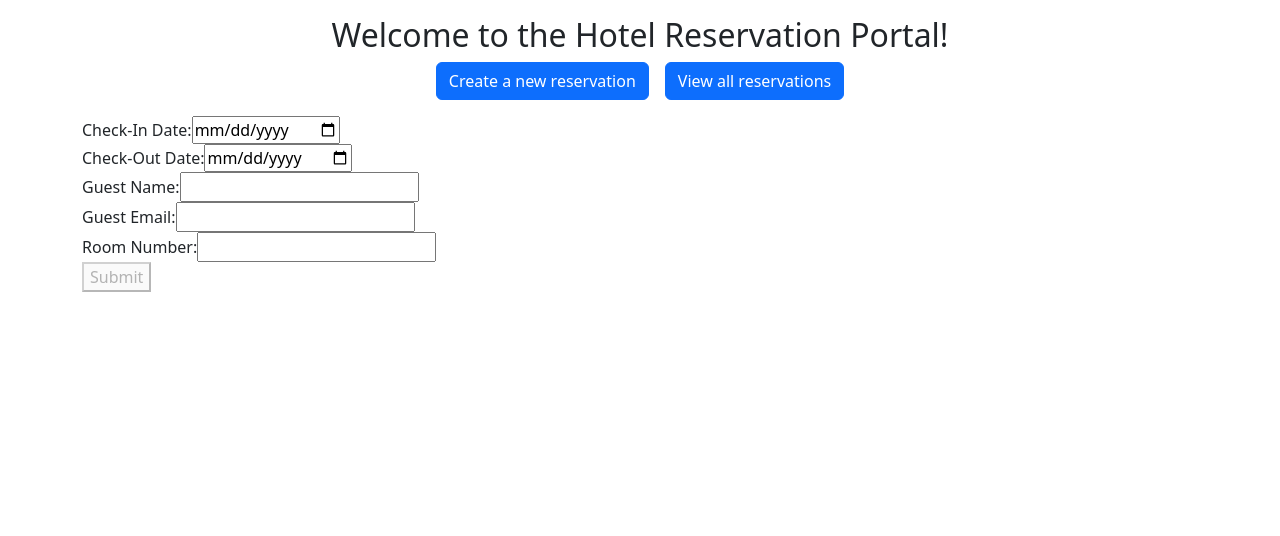
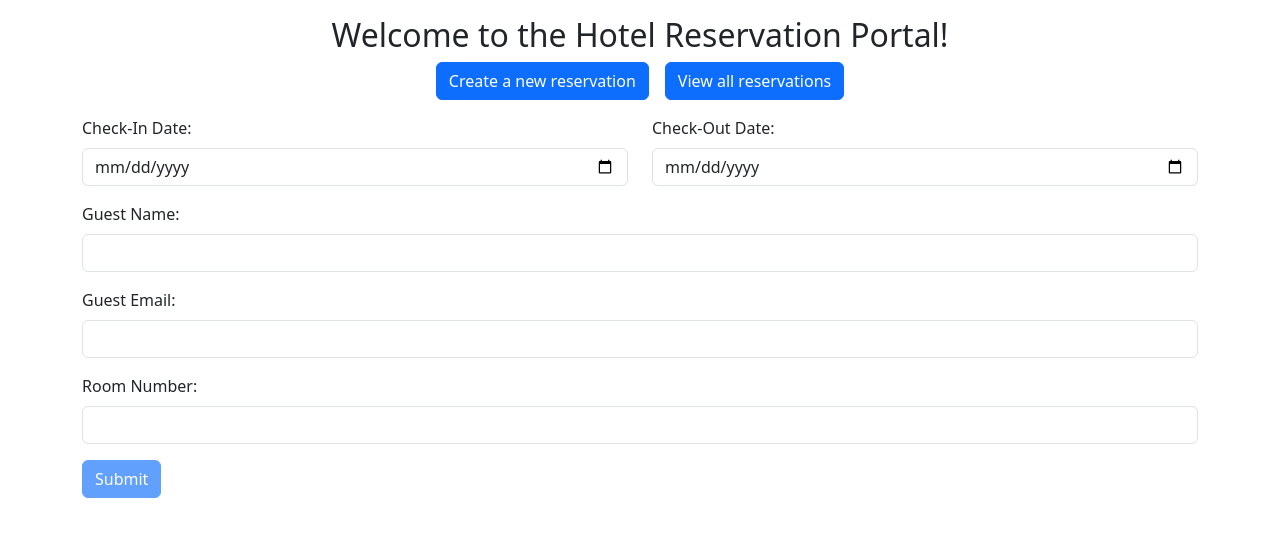
Before and after one commit to fran1014/hotel-app, an Angular app: page /new in a window 1280 px wide. Shown: the top 536 px of the page. Built offline with nearby package versions, Linux system fonts and the light colour scheme.

Commit message:
styling reservation form component

```diff
--- a/src/app/reservation-form/reservation-form.component.html
+++ b/src/app/reservation-form/reservation-form.component.html
@@ -1,37 +1,55 @@
 <app-home></app-home>
 
 <form [formGroup]="reservationForm"  (ngSubmit)="onSubmit()" >
-    <div>
-        <label> Check-In Date: </label>
-        <input type="date" formControlName="checkInDate">
-        <div *ngIf="reservationForm.get('checkInDate')?.invalid && reservationForm.get('checkInDate')?.touched "> Check-In Date is required. </div>
+
+<div class="row mb-3">
+    <div class="col">
+        <label class="form-label"> Check-In Date: </label>
+        <input class="form-control" type="date" formControlName="checkInDate">
+        <small class="text-danger" *ngIf="reservationForm.get('checkInDate')?.invalid && reservationForm.get('checkInDate')?.touched "> Check-In Date is required. </small>
     </div>
-    <div>
-        <label> Check-Out Date: </label>
-        <input type="date" formControlName="checkOutDate">
-        <div *ngIf="reservationForm.get('checkOutDate')?.invalid && reservationForm.get('checkOutDate')?.touched "> Check-Out Date is required. </div>
+    <div class="col">
+
+        <label class="form-label"> Check-Out Date: </label>
+        <input class="form-control" type="date" formControlName="checkOutDate">
+        <small class="text-danger" *ngIf="reservationForm.get('checkOutDate')?.invalid && reservationForm.get('checkOutDate')?.touched "> Check-Out Date is required. </small>
     </div>
 
+</div>
 
-    <div>
-        <label> Guest Name: </label>
-        <input type="text" formControlName="guestName">
-        <div *ngIf="reservationForm.get('guestName')?.invalid && reservationForm.get('guestName')?.touched "> Guest Name is required. </div>
-    </div>
-
-    <div>
-        <label> Guest Email: </label>
-        <input type="email" formControlName="guestEmail">
-        <div *ngIf="reservationForm.get('guestEmail')?.invalid && reservationForm.get('guestEmail')?.touched "> Guest Email is required. </div>
+<div class="row">
+    <div class="col">
 
     </div>
 
-    <div>
-        <label> Room Number: </label>
-        <input type="number" formControlName="roomNumber">
-        <div *ngIf="reservationForm.get('roomNumber')?.invalid && reservationForm.get('roomNumber')?.touched "> Room Number is required. </div>
+</div>
+
+<div class="row">
+
+
+</div>
+
+
+
+    <div class="mb-3">
+        <label class="form-label"> Guest Name: </label>
+        <input class="form-control" type="text" formControlName="guestName">
+        <small class="text-danger" *ngIf="reservationForm.get('guestName')?.invalid && reservationForm.get('guestName')?.touched "> Guest Name is required. </small>
+    </div>
+
+    <div class="mb-3">
+        <label class="form-label"> Guest Email: </label>
+        <input class="form-control" type="email" formControlName="guestEmail">
+        <small class="text-danger" *ngIf="reservationForm.get('guestEmail')?.invalid && reservationForm.get('guestEmail')?.touched "> Guest Email is required. </small>
 
     </div>
 
-    <button type="submit" [disabled]="reservationForm.invalid" > Submit </button>
+    <div class="mb-3">
+        <label class="form-label"> Room Number: </label>
+        <input class="form-control" type="number" formControlName="roomNumber">
+        <small class="text-danger" *ngIf="reservationForm.get('roomNumber')?.invalid && reservationForm.get('roomNumber')?.touched "> Room Number is required. </small>
+
+    </div>
+
+    <button class="btn btn-primary" type="submit" [disabled]="reservationForm.invalid" > Submit </button>
 </form>
```
